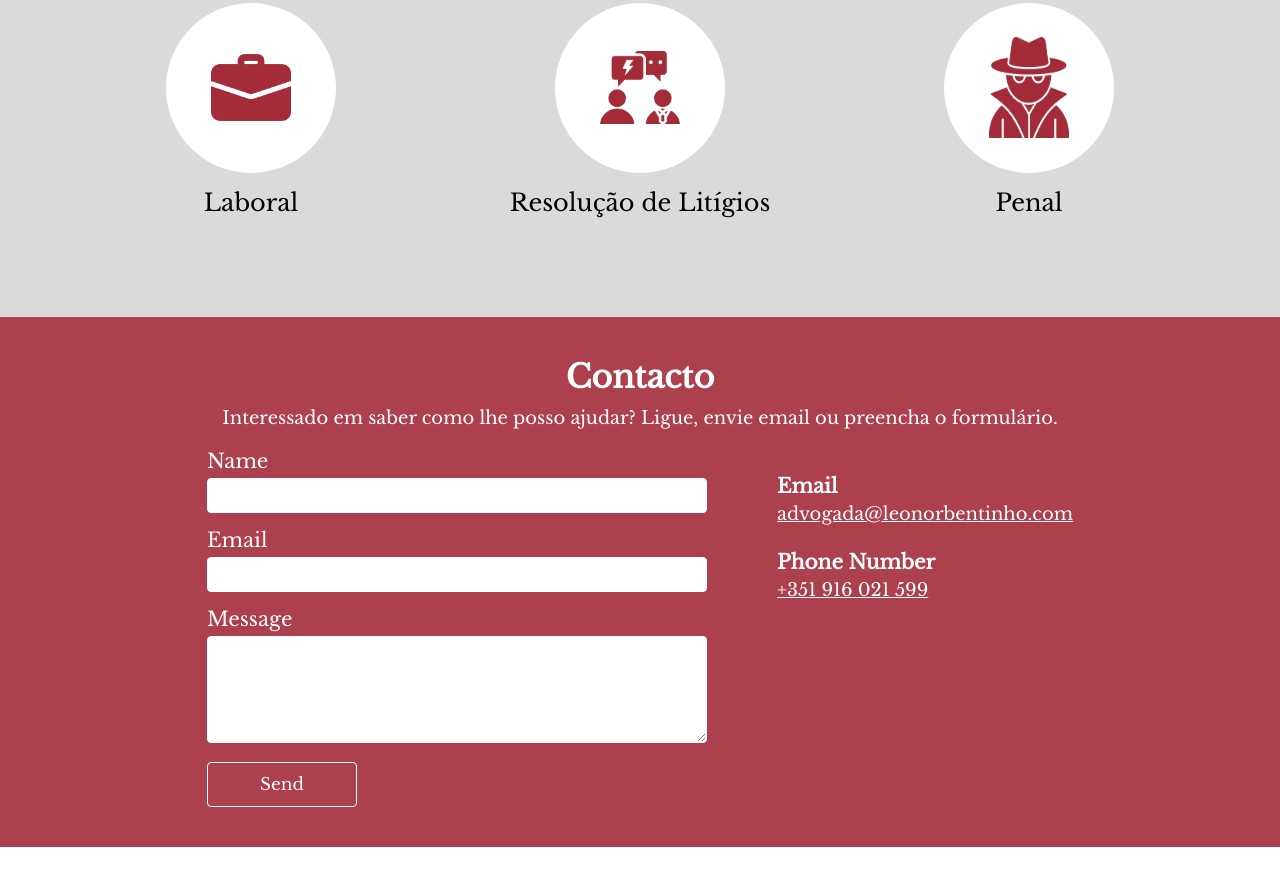
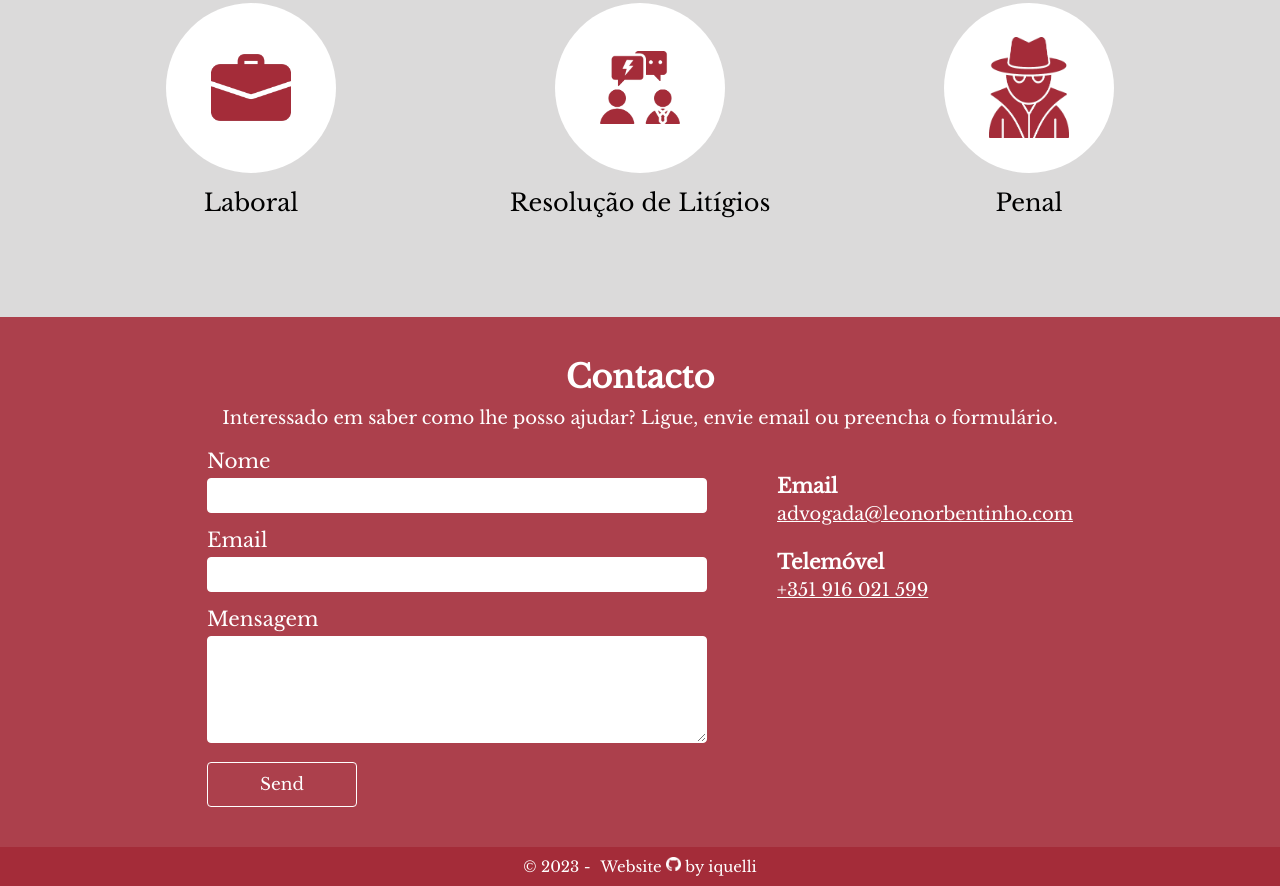
Before and after one commit to iquelli/LeonorBentinho-Website, a Gatsby site: page / in a window 1280 px wide. Shown: the part 2233-3119 px from the top of the page. Before the commit the page ends 3080 px from the top, so only its background shows below. Built offline with nearby package versions, Linux system fonts and the light colour scheme; Gatsby itself is replaced by a stand-in of ours.

Commit message:
Add Contact and Footer

```diff
--- a/src/components/contact.js
+++ b/src/components/contact.js
@@ -5,6 +5,9 @@ import * as contactData from "../data/contact-data";
 const Contact = ({ language }) => {
   const title = contactData.contactTitle[language];
   const phrase = contactData.contactPhrase[language];
+  const firstLabel = contactData.FirstFormLabel[language];
+  const thirdLabel = contactData.ThirdFormLabel[language];
+  const phoneNumber = contactData.PhoneNumber[language];
 
   return (
     <ContactContainer>
@@ -14,13 +17,13 @@ const Contact = ({ language }) => {
       <ContactInformation>
         <ContactForm>
           <form action="https://formsubmit.co/raquelbb28.08@gmail.com" method="POST">
-            <label htmlFor="name">Name</label>
+            <label htmlFor="name">{firstLabel}</label>
             <input type="text" name="name" id="name" />
 
             <label htmlFor="email">Email</label>
             <input type="email" name="email" id="email" />
 
-            <label htmlFor="message">Message</label>
+            <label htmlFor="message">{thirdLabel}</label>
             <textarea name="message" id="message" rows="5" />
 
             <SubmitButton type="submit">Send</SubmitButton>
@@ -36,7 +39,7 @@ const Contact = ({ language }) => {
           </ContactInfo>
 
           <ContactInfo>
-            <ContactInfoTitle>Phone Number</ContactInfoTitle>
+            <ContactInfoTitle>{phoneNumber}</ContactInfoTitle>
             <ContactInfoDetail as="a" href="tel:+351916021599">
               +351 916 021 599
             </ContactInfoDetail>
--- /dev/null
+++ b/src/components/footer.js
@@ -0,0 +1,51 @@
+import React from "react";
+import { StaticImage } from "gatsby-plugin-image"
+import styled from "styled-components";
+
+const Footer  = () => {
+  const currentYear = new Date().getFullYear();
+
+  return (
+    <FooterContainer>
+
+      <WebsiteRights>
+        &copy; {currentYear} -
+      </WebsiteRights>
+      <WebsiteCredits>
+        Website <StaticImage src="../images/github.png" alt="GitHub Logo" style={{width:"15px"}}/> by <GitHubLink href="https://github.com/iquelli" target="_blank" rel="noopener noreferrer">iquelli</GitHubLink>
+      </WebsiteCredits>
+    </FooterContainer>
+  )
+}
+
+const FooterContainer = styled.div`
+  display: flex;
+  justify-content: center;
+  align-items: center;
+  background-color: #A42C39;
+  padding: 10px;
+  color: white;
+`
+
+const WebsiteRights = styled.p`
+  margin: 0;
+  font-size: 15px;
+  margin-right: 10px;
+`
+
+const WebsiteCredits = styled.p`
+  margin: 0;
+  font-size: 15px;
+  align-items: center;
+`
+
+const GitHubLink = styled.a`
+  color: white;
+  text-decoration: none;
+
+  &:hover {
+    text-decoration: underline;
+  }
+`
+
+export default Footer;
--- a/src/components/hero.js
+++ b/src/components/hero.js
@@ -1,4 +1,4 @@
-import React, { useState } from "react";
+import React from "react";
 import { StaticImage } from "gatsby-plugin-image"
 import styled from "styled-components"
 
--- a/src/components/layout.js
+++ b/src/components/layout.js
@@ -13,6 +13,7 @@ import About from "./about"
 import Quote from "./quote"
 import Service from "./service";
 import Contact from "./contact";
+import Footer from "./footer";
 import { GlobalStyle } from "./styles/global-styles"
 import styled from "styled-components"
 
@@ -37,6 +38,8 @@ const Layout = ({ children }) => {
       <SpaceBetween style={{ backgroundColor: '#A42C39', opacity: '90%'}} ></SpaceBetween>
       <Contact language={language} />
       <SpaceBetween style={{ backgroundColor: '#A42C39', opacity: '90%'}}></SpaceBetween>
+      <Footer></Footer>
+
       <main>{children}</main>
     </>
   )
--- a/src/data/contact-data.js
+++ b/src/data/contact-data.js
@@ -13,19 +13,25 @@ const contactTlm = {
   pt: "Telemóvel"
 };
 
-const contactFormInput = {
-  en: [
-    "First name",
-    "Last name",
-    "Email",
-    "Message",
-  ],
-  pt: [
-    "Nome próprio",
-    "Apelido",
-    "Email",
-    "Mensagem",
-  ]
+const FirstFormLabel = {
+  en:
+    "Name",
+  pt:
+    "Nome"
 }
 
-export {contactTitle, contactPhrase, contactTlm, contactFormInput}
+const ThirdFormLabel = {
+  en:
+  "Message",
+  pt:
+  "Mensagem"
+}
+
+const PhoneNumber = {
+  en:
+  "Phone Number",
+  pt:
+  "Telemóvel"
+}
+
+export {contactTitle, contactPhrase, contactTlm, FirstFormLabel, ThirdFormLabel, PhoneNumber}
```
Also changed, not shown: src/images/github.png (added).
